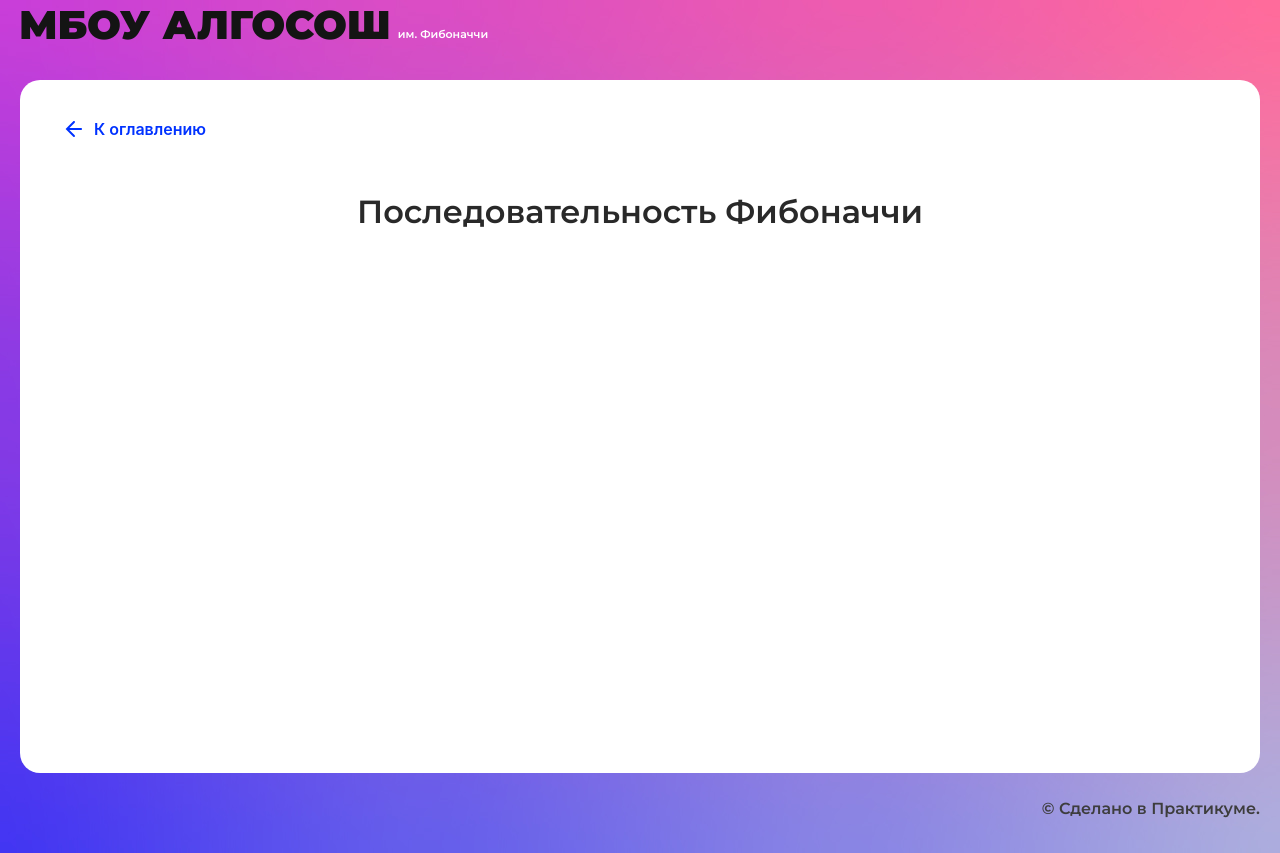
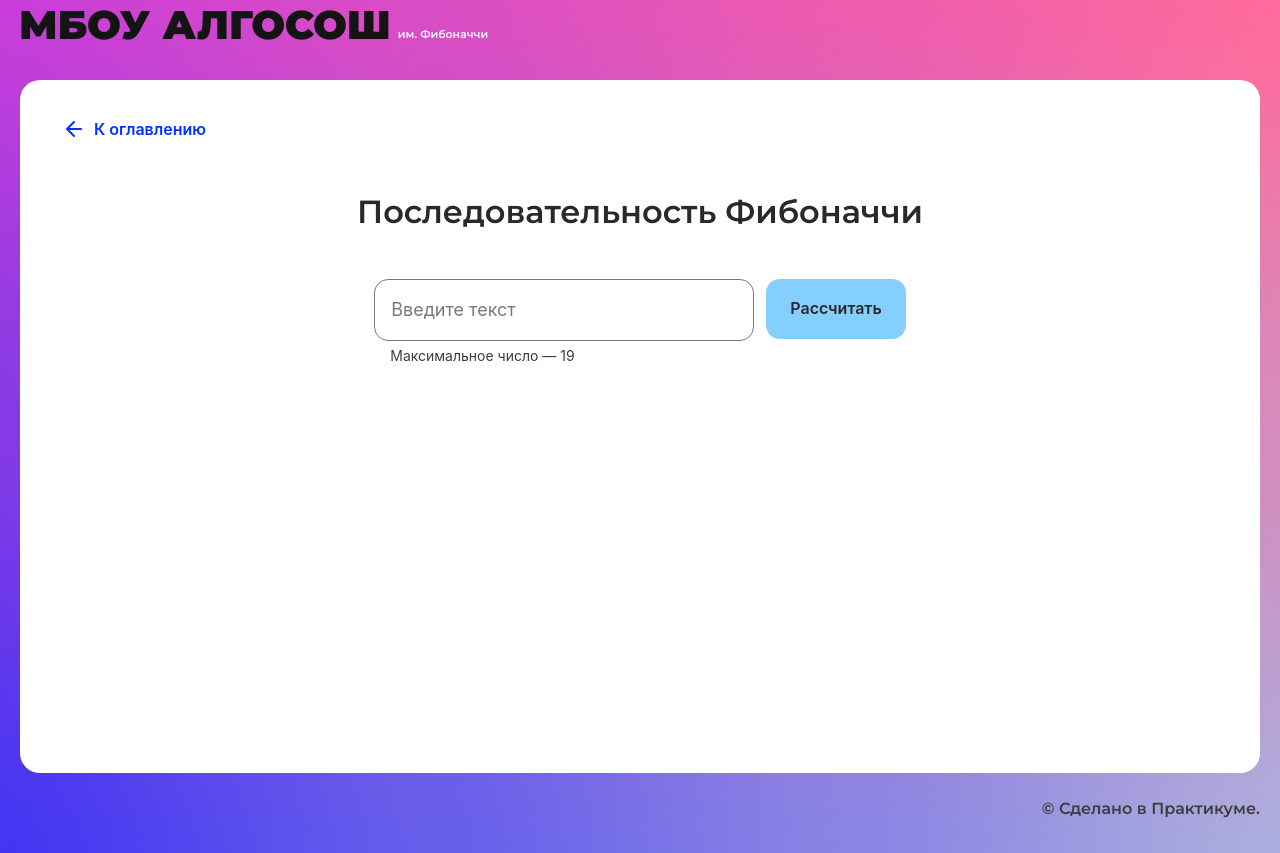
Before and after one commit to imynel/algoritms, a React (Create React App) app: page /fibonacci in a window 1280 px wide. Built offline with nearby package versions, Linux system fonts and the light colour scheme.

Commit message:
add fibonacci

```diff
--- /dev/null
+++ b/src/components/fibonacci-page/fibonacci-page.module.css
@@ -0,0 +1,9 @@
+.container {
+    display: flex;
+    justify-content: center;
+}
+
+.input {
+    max-width: 380px;
+    margin-right: 12px;
+}
--- a/src/components/fibonacci-page/fibonacci-page.tsx
+++ b/src/components/fibonacci-page/fibonacci-page.tsx
@@ -1,10 +1,24 @@
 import React from "react";
 import { SolutionLayout } from "../ui/solution-layout/solution-layout";
+import { Input } from "../ui/input/input";
+import { Button } from "../ui/button/button";
+import style from './fibonacci-page.module.css'
 
 export const FibonacciPage: React.FC = () => {
+  const getfibonacci = (index: number): number => {
+    if (index === 0) return 0
+    if(index === 1) return 1
+
+    return getfibonacci(index - 1) + getfibonacci(index - 2)
+  }
+
   return (
     <SolutionLayout title="Последовательность Фибоначчи">
-
+      <div className={style.container}>
+        <Input extraClass={style.input} placeholder="Введите текст" max={19} isLimitText={true} type="number" />
+        <Button text="Рассчитать"/>
+      </div>
+      {}
     </SolutionLayout>
   );
 };
```
Also changed, not shown: 2 other files (tests, documents, lock files or other folders).
